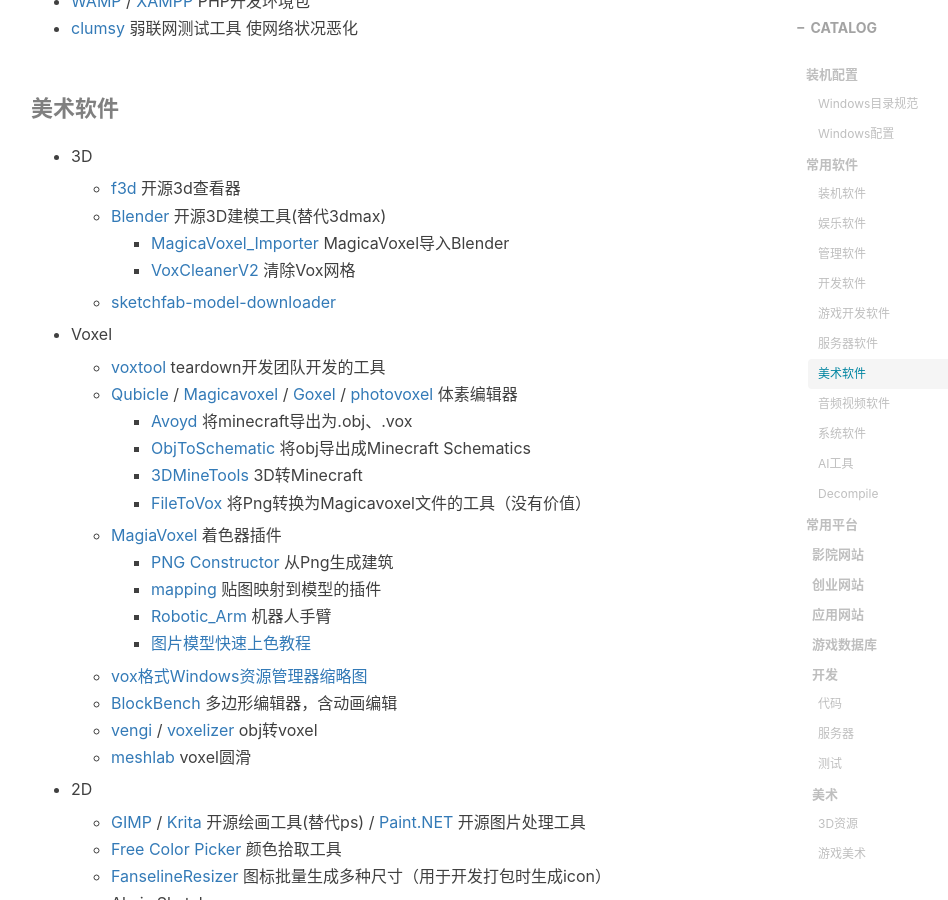
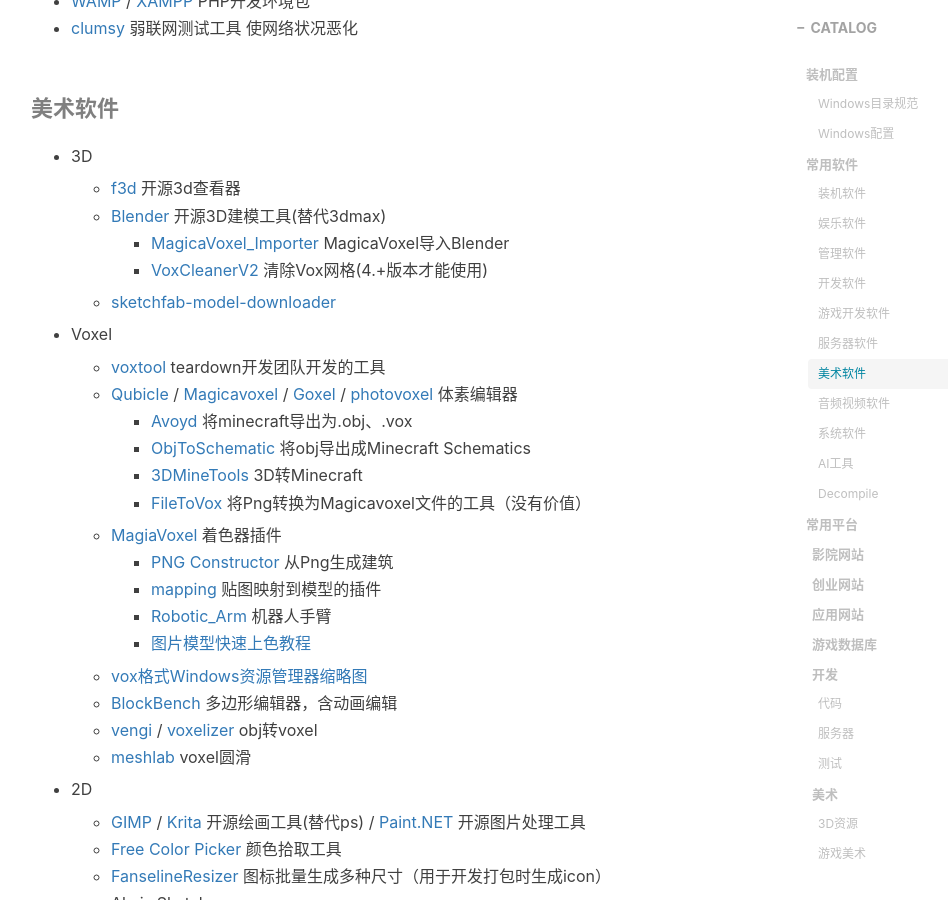
Before and after one commit to gumcstronger/gumcstronger.github.io, a Jekyll site: the page built from _posts/2022/2022-08-24-windows.md, in a window 1280 px wide and 900 px high, scrolled down 4075 px. Shown: the whole window, without its empty margins (234-1182 px from the left). Built offline with Jekyll 4.4.1, drawn with Linux system fonts in a browser that asks for light colours; comment, search, counter and statistics services are not loaded.

Commit message:
Update 2022-08-24-windows.md

```diff
--- a/_posts/2022/2022-08-24-windows.md
+++ b/_posts/2022/2022-08-24-windows.md
@@ -135,7 +135,7 @@
   - [f3d](https://github.com/f3d-app/f3d) 开源3d查看器
   - [Blender](https://www.blender.org/thanks/) 开源3D建模工具(替代3dmax)
     - [MagicaVoxel_Importer](https://github.com/technistguru/MagicaVoxel_Importer) MagicaVoxel导入Blender
-    - [VoxCleanerV2](https://thestrokeforge.gumroad.com/l/VoxCleanerV2) 清除Vox网格
+    - [VoxCleanerV2](https://thestrokeforge.gumroad.com/l/VoxCleanerV2) 清除Vox网格(4.+版本才能使用)
   - [sketchfab-model-downloader ](https://greasyfork.org/zh-CN/scripts/457907-sketchfab)
 - Voxel
 
```
